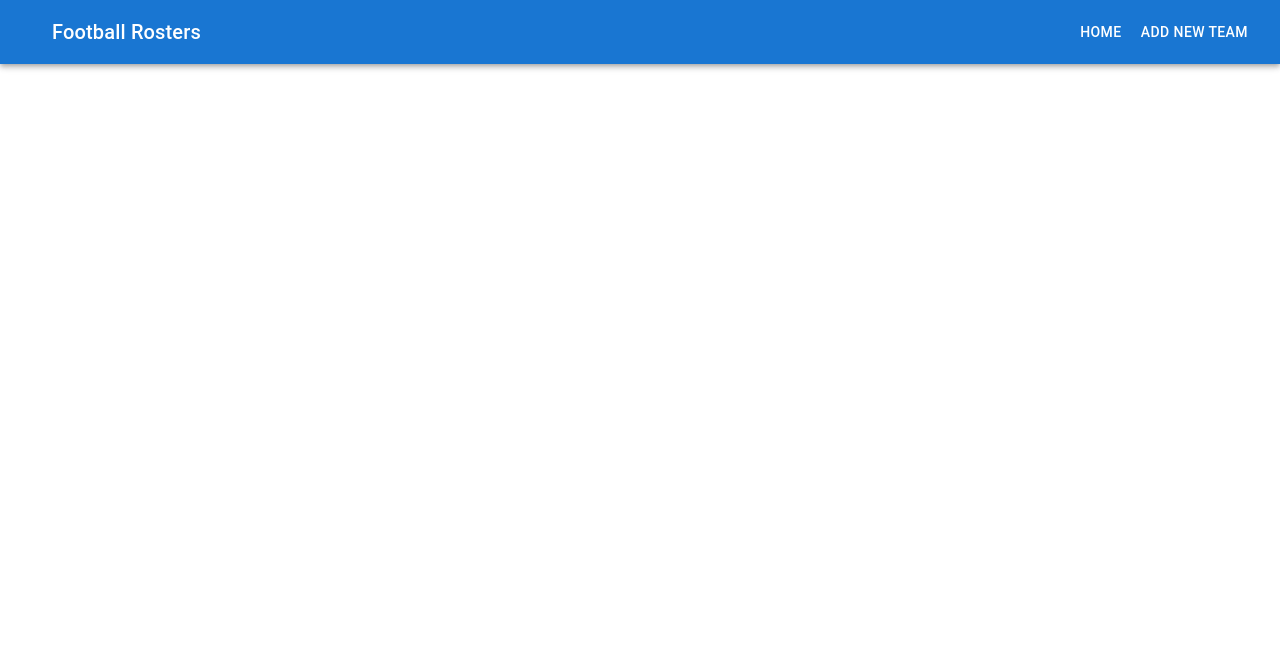
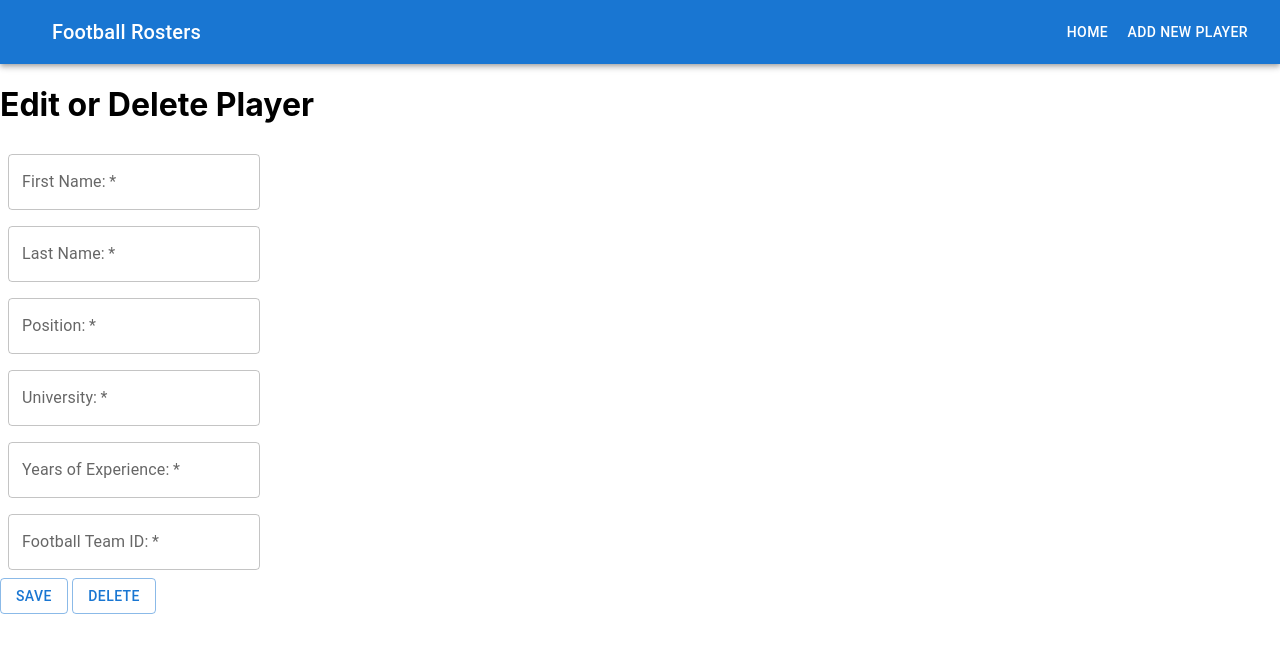
Before and after one commit to andrewzehnder/phase-3-frontend-react-project, a React (Create React App) app in the folder my-app-frontend/: page /player/1/edit in a window 1280 px wide. Shown: the top 652 px of the page. Built offline with nearby package versions, Linux system fonts and the light colour scheme; no server answers.

Commit message:
Adding fixed and working controller methods.

```diff
--- a/my-app-frontend/src/App.jsx
+++ b/my-app-frontend/src/App.jsx
@@ -3,26 +3,45 @@ import { BrowserRouter as Router, Routes, Route } from 'react-router-dom';
 import Home from './components/Home';
 import Players from './components/Players';
 import NavBar from './components/NavBar';
+import AddPlayer from './components/AddPlayer';
+import EditPlayer from './components/EditPlayer';
 import './App.css';
 
 const App = () => {
   const [teamsList, setTeamsList] = useState([])
+  const [playersList, setPlayersList] = useState([])
 
   useEffect(() => {
     fetch('http://localhost:9292/teams')
     .then ((resp) => resp.json())
     .then ((team) => setTeamsList(team))
+  }, [playersList]);
+
+  useEffect(() => {
+    fetch(`http://localhost:9292/players`)
+    .then ((resp) => resp.json())
+    .then ((player) => setPlayersList(player))
   }, []);
 
   console.log("teamsList", teamsList)
+
+  const handleUpdatePlayers = player => {
+    setPlayersList([...playersList, player]);
+  }
+
+  const handleDeletePlayer = id => {
+    const updatedPlayersList = playersList.filter((player) => player.id !== id);
+    setPlayersList(updatedPlayersList);
+  }
 
   return (
       <Router>
           <NavBar />
           <Routes>
             <Route path="/" element={<Home teamsList={ teamsList }/>} />
-            <Route path="/teams/add" element={<Players teamsList={ teamsList }/>} />
+            <Route path="/player/add" element={<AddPlayer updatePlayers={ handleUpdatePlayers } />} />
             <Route path="/teams/:id" element={<Players teamsList={ teamsList }/>} />
+            <Route path="/player/:id/edit" element={<EditPlayer updatePlayers={ handleUpdatePlayers } deletePlayer={ handleDeletePlayer } teamsList={ teamsList }/>} />
           </Routes>
        </Router>
     );
--- /dev/null
+++ b/my-app-frontend/src/components/AddPlayer.jsx
@@ -0,0 +1,140 @@
+import React, { useState } from 'react';
+import Box from '@mui/material/Box';
+import TextField from '@mui/material/TextField';
+import Button from '@mui/material/Button';
+import { useNavigate } from 'react-router-dom';
+
+const AddPlayer = ({ updatePlayers }) => {
+
+    const [player, setPlayer] = useState({
+       first_name: "",
+       last_name: "",
+       position: "",
+       university: "",
+       years_of_experience: "",
+       football_team_id: ""
+    })
+
+    const navigate = useNavigate(0);
+
+    const handleSubmit = e => {
+      e.preventDefault();
+      fetch('http://localhost:9292/player/add', {
+          method: "POST",
+          headers: {
+              "Accept": "application/json",
+              "Content-Type": "application/json"
+          },
+          body: JSON.stringify(player)
+      })
+      .then(resp => resp.json())
+      .then(data => {
+        updatePlayers(data);
+          navigate(`/teams/${player.football_team_id}`);
+      })
+  }
+
+  const handleChange = e => {
+    setPlayer({
+        ...player,
+        [e.target.name]: e.target.value
+    })
+  }
+
+  return (
+
+    <div>
+      <h1>Add New Player</h1>
+
+      <form onSubmit={ handleSubmit }>
+
+        <Box
+            component="form"
+            sx={{
+                '& .MuiTextField-root': { m: 1, width: '25ch' },
+            }}
+            noValidate
+            autoComplete="off"
+        >
+      <div>
+        <TextField
+          required
+          id="first_name"
+          label="First Name:"
+          type="text"
+          name="first_name"
+          value={ player.first_name }
+          onChange={ handleChange }
+        />
+        </div>
+
+        <div>
+        <TextField
+          required
+          id="last_name"
+          label="Last Name:"
+          type="text"
+          name="last_name"
+          value={ player.last_name }
+          onChange={ handleChange }
+        />
+        </div>
+
+        <div>
+        <TextField
+          required
+          id="position"
+          label="Position:"
+          type="text"
+          name="position"
+          value={ player.position }
+          onChange={ handleChange }
+        />
+        </div>
+
+        <div>
+        <TextField
+          required
+          id="university"
+          label="University:"
+          type="text"
+          name="university"
+          value={ player.university }
+          onChange={ handleChange }
+        />
+        </div>
+
+        <div>
+        <TextField
+          required
+          id="years_of_experience"
+          label="Years of Experience:"
+          type="text"
+          name="years_of_experience"
+          value={ player.years_of_experience }
+          onChange={ handleChange }
+        />
+        </div>
+
+        <div>
+        <TextField
+          required
+          id="football_team_id"
+          label="Football Team ID:"
+          type="text"
+          name="football_team_id"
+          value={ player.football_team_id }
+          onChange={ handleChange }
+        />
+        </div>
+
+        </Box>
+
+        <Button input type="submit" variant="outlined" >Save</Button>
+
+      </form>
+    </div>
+  )
+}
+
+export default AddPlayer;
--- /dev/null
+++ b/my-app-frontend/src/components/EditPlayer.jsx
@@ -0,0 +1,160 @@
+import React, { useState, useEffect } from 'react'
+import { useParams, useNavigate } from "react-router-dom";
+import Box from '@mui/material/Box';
+import TextField from '@mui/material/TextField';
+import Button from '@mui/material/Button';
+
+
+const EditPlayer = ({ updatePlayers, deletePlayer }) => {
+    const id  = useParams();
+    const playerID = parseInt(id.id)
+    const navigate = useNavigate(0);
+
+    const [player, setPlayer] = useState({
+        first_name: "",
+        last_name: "",
+        position: "",
+        university: "",
+        years_of_experience: "",
+        football_team_id: ""
+     })
+
+
+
+    useEffect(() => {
+        fetch(`http://localhost:9292/player/${playerID}`)
+        .then ((resp) => resp.json())
+        .then ((player) => setPlayer(player))
+      }, []);
+
+    const handleSubmit = e => {
+        e.preventDefault();
+        fetch(`http://localhost:9292/player/${playerID}`, {
+            method: "PATCH",
+            headers: {
+                "Accept": "application/json",
+                "Content-Type": "application/json"
+            },
+            body: JSON.stringify(player)
+        })
+        .then(resp => resp.json())
+        .then(data => {
+            updatePlayers(data);
+            navigate(`/teams/${player.football_team_id}`);
+        })
+    }
+
+    const handleDelete = () => {
+        fetch(`http://localhost:9292/player/${playerID}`, {
+            method: "DELETE",
+        });
+
+        deletePlayer(playerID)
+        navigate(`/teams/${player.football_team_id}`);
+    }
+
+    const handleChange = e => {
+        setPlayer({
+            ...player,
+            [e.target.name]: e.target.value
+        })
+    }
+
+
+      return (
+
+        <div>
+          <h1>Edit or Delete Player</h1>
+
+          <form >
+
+            <Box
+                component="form"
+                sx={{
+                    '& .MuiTextField-root': { m: 1, width: '25ch' },
+                }}
+                noValidate
+                autoComplete="off"
+            >
+          <div>
+            <TextField
+              required
+              id="first_name"
+              label="First Name:"
+              type="text"
+              name="first_name"
+              value={ player.first_name }
+              onChange={ handleChange }
+            />
+            </div>
+
+            <div>
+            <TextField
+              required
+              id="last_name"
+              label="Last Name:"
+              type="text"
+              name="last_name"
+              value={ player.last_name }
+              onChange={ handleChange }
+            />
+            </div>
+
+            <div>
+            <TextField
+              required
+              id="position"
+              label="Position:"
+              type="text"
+              name="position"
+              value={ player.position }
+              onChange={ handleChange }
+            />
+            </div>
+
+            <div>
+            <TextField
+              required
+              id="university"
+              label="University:"
+              type="text"
+              name="university"
+              value={ player.university }
+              onChange={ handleChange }
+            />
+            </div>
+
+            <div>
+            <TextField
+              required
+              id="years_of_experience"
+              label="Years of Experience:"
+              type="number"
+              name="years_of_experience"
+              value={ player.years_of_experience }
+              onChange={ handleChange }
+            />
+            </div>
+
+            <div>
+            <TextField
+              required
+              id="football_team_id"
+              label="Football Team ID:"
+              type="number"
+              name="football_team_id"
+              value={ player.football_team_id }
+              onChange={ handleChange }
+            />
+            </div>
+
+            </Box>
+
+            <Button input type="submit" variant="outlined" onClick={ handleSubmit } >Save</Button>   <Button input type="submit" variant="outlined" onClick={ handleDelete } >Delete</Button>
+
+          </form>
+        </div>
+      )
+}
+
+export default EditPlayer
--- a/my-app-frontend/src/components/NavBar.jsx
+++ b/my-app-frontend/src/components/NavBar.jsx
@@ -26,7 +26,7 @@ const NavBar = () => {
             Football Rosters
           </Typography>
           <Button color="inherit" component={ Link } to="/">Home</Button>
-          <Button color="inherit" component={ Link } to="/teams/add">Add New Team</Button>
+          <Button color="inherit" component={ Link } to="/player/add">Add New Player</Button>
         </Toolbar>
       </AppBar>
     </Box>
--- a/my-app-frontend/src/components/Players.jsx
+++ b/my-app-frontend/src/components/Players.jsx
@@ -1,7 +1,7 @@
 //rafce
 
 import React from 'react';
-import { useParams } from "react-router-dom";
+import { useParams, Link } from "react-router-dom";
 import Table from '@mui/material/Table';
 import TableBody from '@mui/material/TableBody';
 import TableCell from '@mui/material/TableCell';
@@ -9,6 +9,7 @@ import TableContainer from '@mui/material/TableContainer';
 import TableHead from '@mui/material/TableHead';
 import TableRow from '@mui/material/TableRow';
 import Paper from '@mui/material/Paper';
+
 
 const Players = ({ teamsList }) => {
     const id  = useParams();
@@ -27,6 +28,7 @@ const Players = ({ teamsList }) => {
             <TableCell align="right">Position</TableCell>
             <TableCell align="right">University</TableCell>
             <TableCell align="right">Years of Experience</TableCell>
+            <TableCell align="right"></TableCell>
           </TableRow>
         </TableHead>
         <TableBody>
@@ -41,6 +43,9 @@ const Players = ({ teamsList }) => {
               <TableCell align="right">{player.position}</TableCell>
               <TableCell align="right">{player.university}</TableCell>
               <TableCell align="right">{player.years_of_experience}</TableCell>
+              <TableCell align="right">
+              <Link to={`/player/${player.id}/edit`} >Edit/Delete Player</Link>
+              </TableCell>
             </TableRow>
           ))}
         </TableBody>
```
Also changed, not shown: my-app-frontend/src/components/AddTeam.jsx (deleted, +0 -12 lines).
